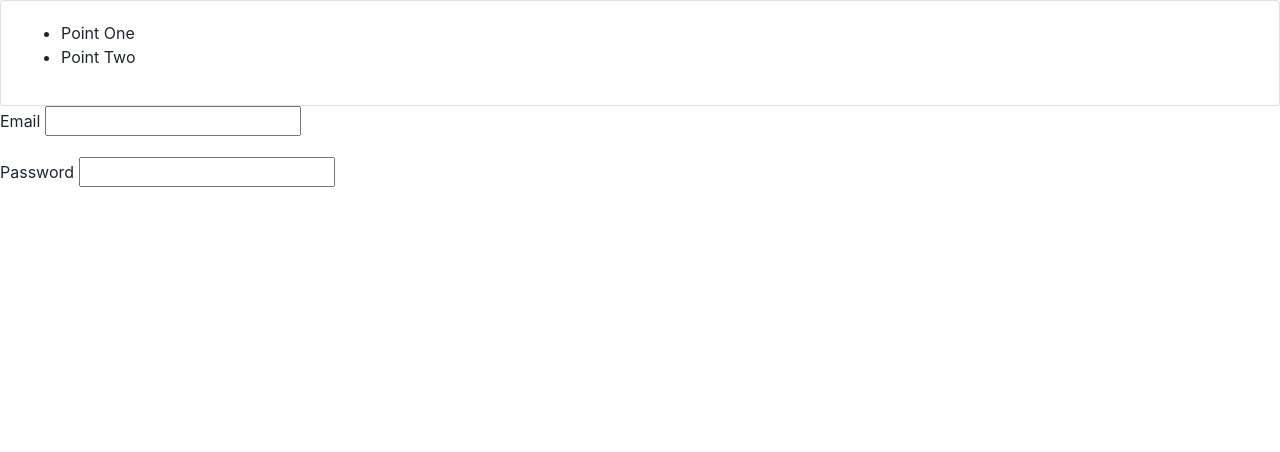
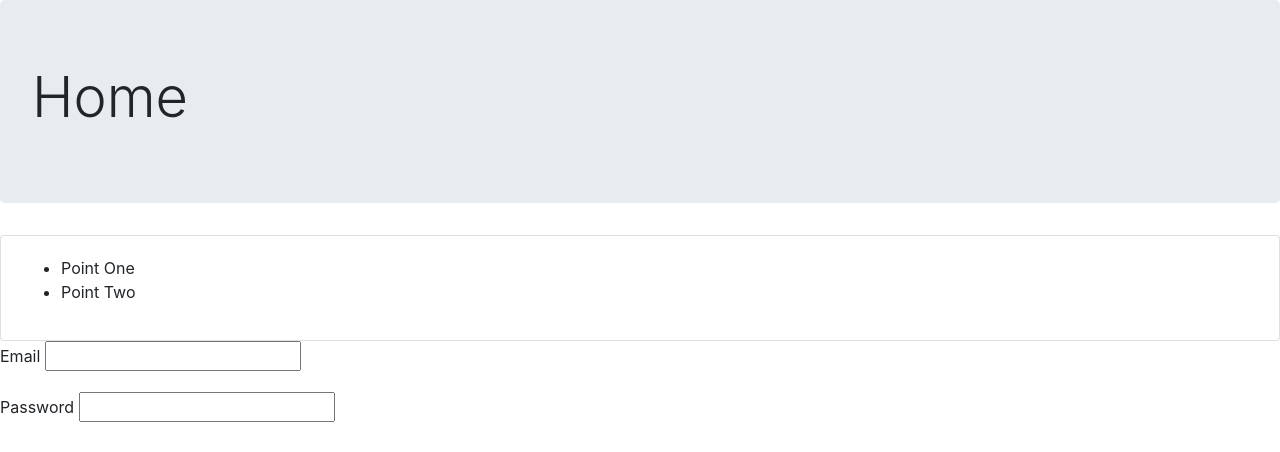
Before and after one commit to ed-turner/dicee-game, a plain HTML site: page index.html in a window 1280 px wide. Drawn offline with nearby package versions, Linux system fonts and the light colour scheme.

Commit message:
reformatted title

```diff
--- a/index.html
+++ b/index.html
@@ -4,7 +4,9 @@
 <link rel="stylesheet" href="https://maxcdn.bootstrapcdn.com/bootstrap/4.0.0/css/bootstrap.min.css" integrity="sha384-Gn5384xqQ1aoWXA+058RXPxPg6fy4IWvTNh0E263XmFcJlSAwiGgFAW/dAiS6JXm" crossorigin="anonymous">
 
 <body>
-  <title>Home</title>
+  <div class="jumbotron">
+  <h1 class="display-4">Home</h1>
+</div>
 
   <div class="card">
 
```
